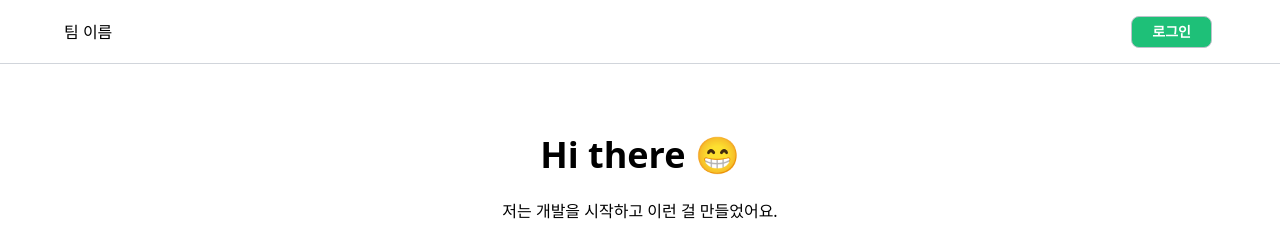
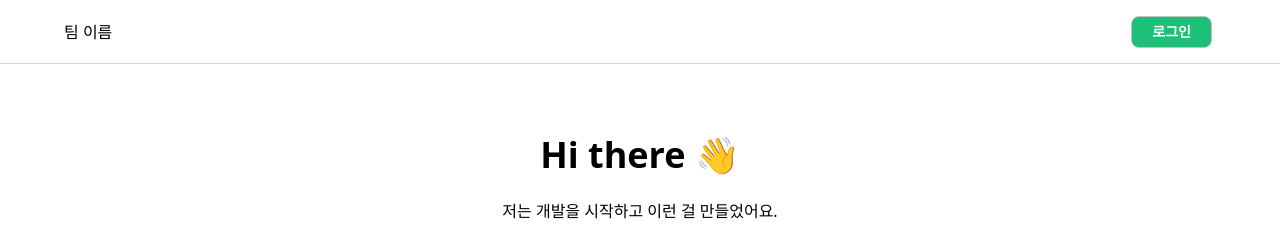
Before and after one commit to nuts-playground/Common-View, a Next.js app: page /users/eric/main in a window 1280 px wide. Shown: the top 225 px of the page. Built offline with nearby package versions, Linux system fonts and the light colour scheme.

Commit message:
feat: content-card 디자인 구상 필요

```diff
--- a/src/app/users/eric/main/page.tsx
+++ b/src/app/users/eric/main/page.tsx
@@ -12,7 +12,7 @@ export default function Main() {
                 <div className=" max-w-6xl w-full flex flex-col items-center justify-center ">
                     <div className="hero-content text-center mb-3">
                         <div className="max-w-md">
-                            <h1 className="text-4xl font-bold">Hi there 😁</h1>
+                            <h1 className="text-4xl font-bold">Hi there 👋</h1>
                             <p className={`py-6`}>저는 개발을 시작하고 이런 걸 만들었어요.</p>
                         </div>
                     </div>
```
